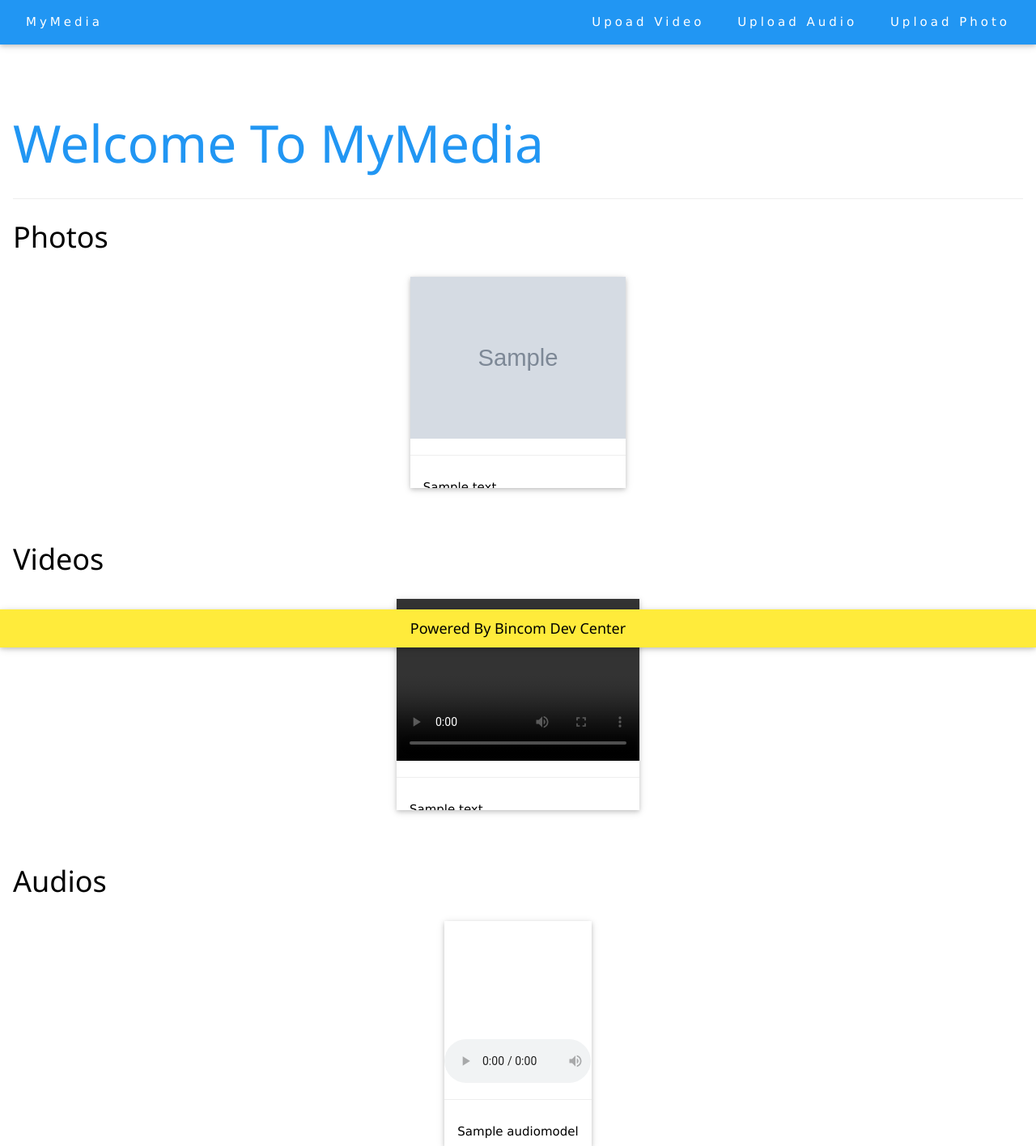
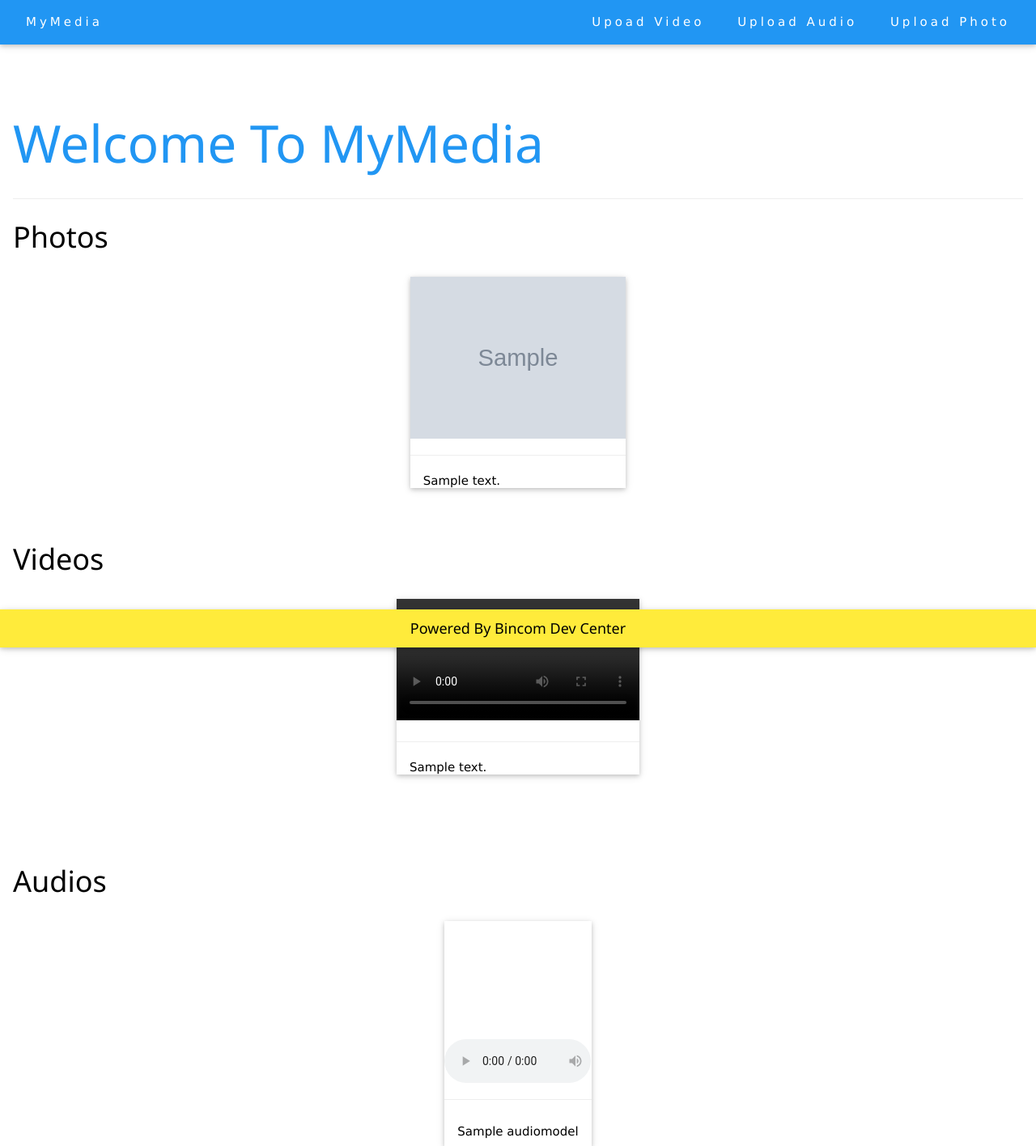
Before and after one commit to musaaj/MyMedia, a Django app: page / in a window 1280 px wide. Shown: the top 1416 px of the page at 81% size. Run offline with Django 4.2, Linux system fonts and the light colour scheme; tables that the repository leaves empty hold one stand-in row (values such as "Sample post"); grey boxes marked "Sample" are stand-in pictures; some libraries are stand-ins or nearby versions; grey boxes are pictures that could not be loaded.

Commit message:
Auto Commit

```diff
--- a/musaaj/templates/media.html
+++ b/musaaj/templates/media.html
@@ -24,7 +24,7 @@ MyMedia
 				<div class="w3-card">
 					<img src="{{photo.picture.url}}" class="image">
 					<hr/>
-					<p class="w3-padding w3-container" style="height:20px; overflow:hidden;">
+					<p class="w3-container" style="height:20px; overflow:hidden;">
 						{{photo.description}}<br/>
 					</p>
 				</div>
@@ -36,11 +36,11 @@ MyMedia
 		{% for video in videos %}
 			<div class="row-items">
 				<div class="w3-card">
-					<video controls class="image">
+					<video controls class="w3-image">
 						<source src="{{video.video.url}}"></source>
 					</video>
 					<hr/>
-					<div class="w3-padding w3-container" style="height:20px; overflow:hidden">
+					<div class="w3-container" style="height:20px; overflow:hidden">
 						{{video.description}}
 					</div>
 				</div>
```
